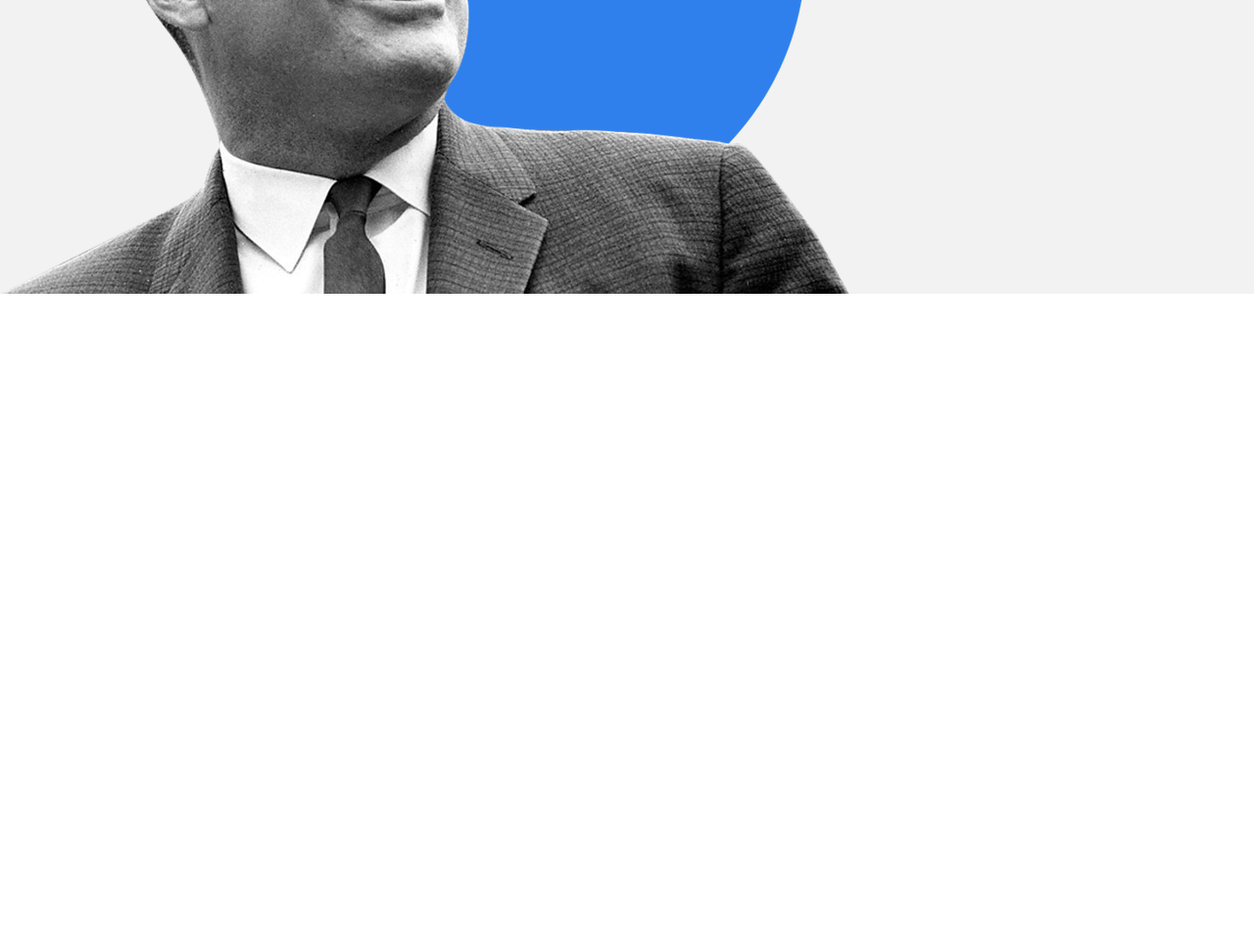
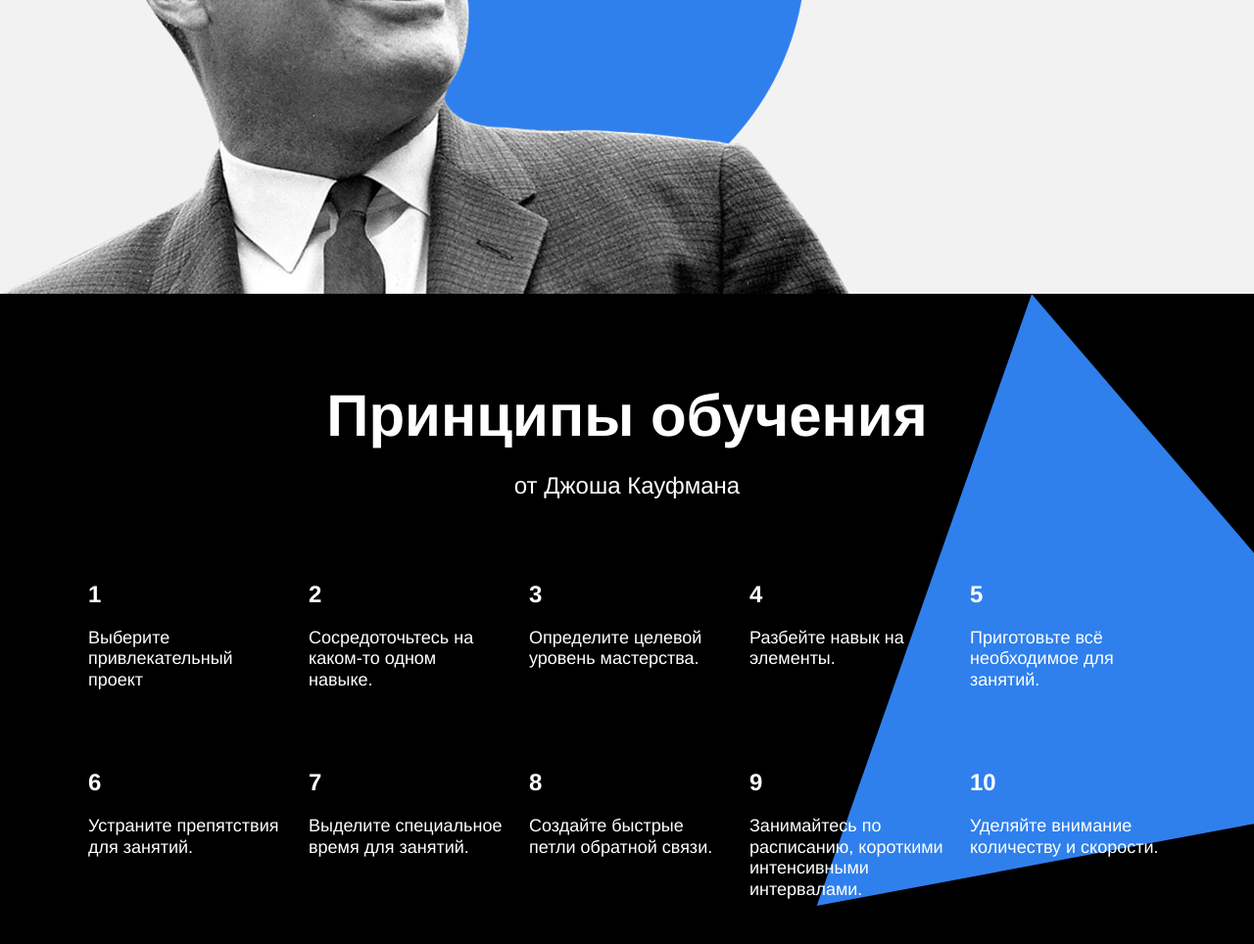
Before and after one commit to IamHenryEvery/first-web-project, a plain HTML site: page index.html in a window 1280 px wide. Shown: the part 2697-3661 px from the top of the page at 98% size. Before the commit the page ends 2997 px from the top, so only its background shows below. Drawn offline with Linux system fonts and the light colour scheme.

Commit message:
added kaufman section

```diff
--- a/index.html
+++ b/index.html
@@ -1,19 +1,30 @@
 <!DOCTYPE html>
 <html lang="ru">
   <head>
-  <meta charset="UTF-8">
-  <meta name="viewport" content="width=device-width, initial-scale=1.0">
-  <link rel="stylesheet" href="./styles/normalize.css">
-  <link rel="stylesheet" href="./styles/style.css">
+    <meta charset="UTF-8" />
+    <meta name="viewport" content="width=device-width, initial-scale=1.0" />
+    <link rel="stylesheet" href="./styles/normalize.css" />
+    <link rel="stylesheet" href="./styles/style.css" />
     <title>Научиться учиться</title>
   </head>
   <body>
     <div class="page">
       <header class="header">
-      <img class="logo_place_header" src="./images/logo_place_header.svg" alt="Заголовок">
+        <img
+          class="logo_place_header"
+          src="./images/logo_place_header.svg"
+          alt="Заголовок"
+        />
         <div class="header__title">Научиться учиться</div>
-      <div class="header_subtitle">Какие современные и эффективные подходы к обучению вы можете использовать в своей жизни?</div>
-      <img class="header__main-illustration" src="./images/two_again.png" alt="Опять двойка">
+        <div class="header_subtitle">
+          Какие современные и эффективные подходы к обучению вы можете
+          использовать в своей жизни?
+        </div>
+        <img
+          class="header__main-illustration"
+          src="./images/two_again.png"
+          alt="Опять двойка"
+        />
         <div class="header__square-pic"></div>
       </header>
       <main class="content">
@@ -21,9 +32,23 @@
           <div class="two-columns">
             <h3 class="two-columns__brief">Главные проблемы в обучении</h3>
             <div class="two-columns__main-text">
-            <div class="paragraph">Ни в школе, ни в институте нас не учат тому, как правильно изучать материал. Мы готовимся к экзаменам и учим билеты. Мы тренируемся решать однообразные задачи, чтобы лучше сдать тест, но часто в итоге это не дает нам реального знания. Зубрежка быстро выветривается и не приносит пользы.</div>
-            <div class="paragraph"><span class="two-columns__span-accent">Вывод:</span> учиться тоже нужно уметь, но почему-то этому мало где учат. Что с этим делать?</div>
-            <div class="paragraph">Конкретные техники и упражнения помогают изменить подход к обучению, сделать его эффективным и захватывающим. Эти же техники применяются на примере обучения в Практикуме</div>
+              <div class="paragraph">
+                Ни в школе, ни в институте нас не учат тому, как правильно
+                изучать материал. Мы готовимся к экзаменам и учим билеты. Мы
+                тренируемся решать однообразные задачи, чтобы лучше сдать тест,
+                но часто в итоге это не дает нам реального знания. Зубрежка
+                быстро выветривается и не приносит пользы.
+              </div>
+              <div class="paragraph">
+                <span class="two-columns__span-accent">Вывод:</span> учиться
+                тоже нужно уметь, но почему-то этому мало где учат. Что с этим
+                делать?
+              </div>
+              <div class="paragraph">
+                Конкретные техники и упражнения помогают изменить подход к
+                обучению, сделать его эффективным и захватывающим. Эти же
+                техники применяются на примере обучения в Практикуме
+              </div>
             </div>
           </div>
         </section>
@@ -38,7 +63,9 @@
             </div>
             <div class="table__cell">
               <div class="table__heading">2.1 миллиарда</div>
-            <div class="table__text">Число нуждающихся в повышении квалификации</div>
+              <div class="table__text">
+                Число нуждающихся в повышении квалификации
+              </div>
               <div class="table__text">Всемирный Банк, 2017</div>
             </div>
             <div class="table__cell">
@@ -47,11 +74,17 @@
             </div>
             <div class="table__cell">
               <div class="table__heading">500 триллионов</div>
-            <div class="table__text">Число ответственных за обучение нервных синапсов у взрослого человека</div>
+              <div class="table__text">
+                Число ответственных за обучение нервных синапсов у взрослого
+                человека
+              </div>
             </div>
             <div class="table__cell">
               <div class="table__heading">420 миллионов</div>
-            <div class="table__text">Число взрослых людей моложе 25 лет, не имеющих образования для трудоустройства</div>
+              <div class="table__text">
+                Число взрослых людей моложе 25 лет, не имеющих образования для
+                трудоустройства
+              </div>
               <div class="table__text">Всемирный Банк, 2017</div>
             </div>
             <div class="table__cell">
@@ -73,10 +106,81 @@
           <div class="feynman__title">Метод Фейнмана</div>
           <div class="feynman__subtitle">Выучить и не забыть.</div>
           <div class="feynman__link"><a href="#">Подробнее</a></div>
-        <img class= "feynman__image" src="./images/feynman.png" alt="Изображение Фейнмана">
+          <img
+            class="feynman__image"
+            src="./images/feynman.png"
+            alt="Изображение Фейнмана"
+          />
         </section>
 
         <section class="kaufman">
+          <div class="section-title section-title_theme_dark">
+            Принципы обучения
+          </div>
+          <div class="section-subtitle section-subtitle_theme_dark">
+            от Джоша Кауфмана
+          </div>
+          <div class="table">
+            <div class="table__cell table__cell_theme_dark">
+              <div class="table__heading">1</div>
+              <div class="table__text">Выберите привлекательный проект</div>
+            </div>
+            <div class="table__cell table__cell_theme_dark">
+              <div class="table__heading">2</div>
+              <div class="table__text">
+                Сосредоточьтесь на каком-то одном навыке.
+              </div>
+            </div>
+            <div class="table__cell table__cell_theme_dark">
+              <div class="table__heading">3</div>
+              <div class="table__text">
+                Определите целевой уровень мастерства.
+              </div>
+            </div>
+            <div class="table__cell table__cell_theme_dark">
+              <div class="table__heading">4</div>
+              <div class="table__text">Разбейте навык на элементы.</div>
+            </div>
+            <div class="table__cell table__cell_theme_dark">
+              <div class="table__heading">5</div>
+              <div class="table__text">
+                Приготовьте всё необходимое для занятий.
+              </div>
+            </div>
+            <div class="table__cell table__cell_theme_dark">
+              <div class="table__heading">6</div>
+              <div class="table__text">Устраните препятствия для занятий.</div>
+            </div>
+            <div class="table__cell table__cell_theme_dark">
+              <div class="table__heading">7</div>
+              <div class="table__text">
+                Выделите специальное время для занятий.
+              </div>
+            </div>
+            <div class="table__cell table__cell_theme_dark">
+              <div class="table__heading">8</div>
+              <div class="table__text">
+                Создайте быстрые петли обратной связи.
+              </div>
+            </div>
+            <div class="table__cell table__cell_theme_dark">
+              <div class="table__heading">9</div>
+              <div class="table__text">
+                Занимайтесь по расписанию, короткими интенсивными интервалами.
+              </div>
+            </div>
+            <div class="table__cell table__cell_theme_dark">
+              <div class="table__heading">10</div>
+              <div class="table__text">
+                Уделяйте внимание количеству и скорости.
+              </div>
+            </div>
+          </div>
+          <img
+            class="kaufman__triangle"
+            src="./images/kaufman-triangle.svg"
+            alt="Треугольник Кауфмана"
+          />
         </section>
       </main>
       <footer class="footer">
--- a/styles/style.css
+++ b/styles/style.css
@@ -102,12 +102,6 @@
 .two-columns__span-accent {
   font-weight: 600;
 }
-.table__cell_theme_dark {
-  width: 200px;
-  color: white;
-  margin-right: 0;
-  margin-top: 80px;
-}
 
 .digits {
   display: flex;
@@ -206,3 +200,42 @@
   width: 867px;
   height: 637px;
 }
+
+.kaufman {
+  display: flex;
+  justify-content: center;
+  flex-direction: column;
+  align-items: center;
+  overflow: hidden;
+  background-color: #000000;
+  position: relative;
+}
+
+.section-title_theme_dark {
+  color: white;
+  margin-top: 90px;
+
+}
+
+.section-subtitle_theme_dark {
+  color: white;
+}
+
+
+
+.table__cell_theme_dark {
+  color: white;
+  width: 200px;
+  margin-top: 80px;
+  margin-right: 0;
+  z-index: 1;
+}
+
+.kaufman__triangle {
+  position: absolute;
+  width: 877px;
+  height: 877px;
+  top: 0;
+  right: -210px;
+  z-index: 0;
+}
```
Lines whose indentation alone changed are shown as unchanged.
